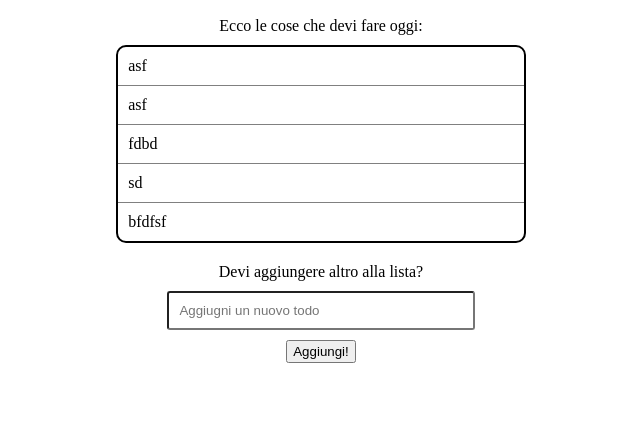
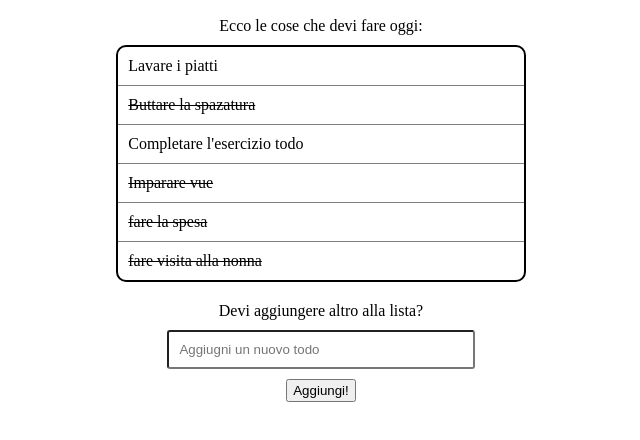
Before and after one commit to francescovincidev/vue-todolist, a plain HTML site: page index.html in a window 1280 px wide. Shown: the part 40-480 px from the top of the page, without its empty margins (319-959 px from the left). Drawn offline with nearby package versions, Linux system fonts and the light colour scheme.

Commit message:
Milestone 1

```diff
--- a/css/style.css
+++ b/css/style.css
@@ -10,6 +10,10 @@
     display: flex;
 }
 
+/* utility */
+.done{
+    text-decoration: line-through;
+}
 
 
 /* BODY */
--- a/index.html
+++ b/index.html
@@ -8,6 +8,9 @@
 
     <!-- style -->
     <link rel="stylesheet" href="css/style.css">
+
+    <!-- VUE -->
+    <script src="https://unpkg.com/vue@3/dist/vue.global.js"></script>
 </head>
 <body>
     <div id="app">
@@ -15,21 +18,16 @@
             <h1>To Do List</h1>
             <p>Ecco le cose che devi fare oggi:</p>
             <ul>
-                <li>asf</li>
-                <li>asf</li>
-                <li>fdbd</li>
-                <li>sd</li>
-                <li>bfdfsf</li>
+                <li v-for="todo in todoArray"><span :class="todo.done ? `done`:``"  >{{ todo.text }}</span></li>
             </ul>
             <p>Devi aggiungere altro alla lista?</p>
             <div class="add-todo flex">
                 <input type="text" placeholder="Aggiugni un nuovo todo">
                 <button>Aggiungi!</button>
-
             </div>
 
         </div>
     </div>
-
+    <script src="js/script.js"></script>
 </body>
 </html>
--- /dev/null
+++ b/js/script.js
@@ -0,0 +1,34 @@
+const { createApp } = Vue;
+
+createApp( {
+    data() {
+        return {
+            todoArray: [
+                {
+                    text:"Lavare i piatti",
+                    done: false
+                },
+                {
+                    text:"Buttare la spazatura",
+                    done: true
+                },
+                {
+                    text:"Completare l'esercizio todo",
+                    done: false
+                },
+                {
+                    text:"Imparare vue",
+                    done: true
+                },
+                {
+                    text:"fare la spesa",
+                    done: true
+                },
+                {
+                    text:"fare visita alla nonna",
+                    done: true
+                },
+            ]
+        };
+    },
+}).mount("#app");
```
